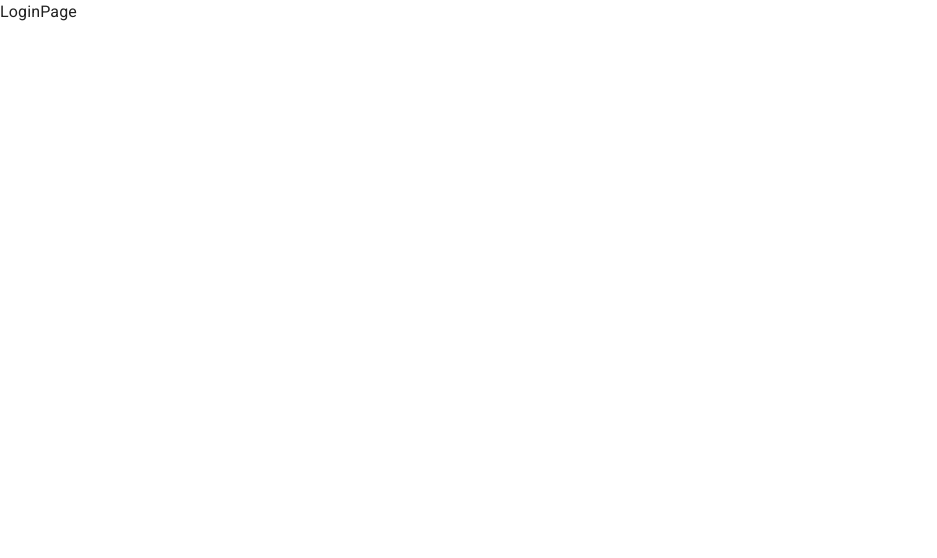
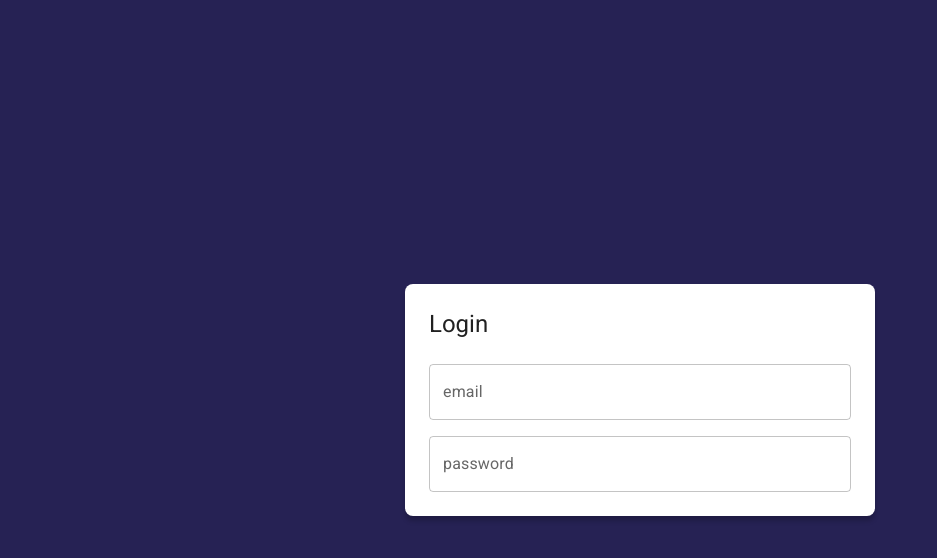
Before and after one commit to alejopua/Journal, a React (Vite) app: page /auth/login in a window 1280 px wide. Shown: the top 558 px of the page, without its empty margins (0-937 px from the left). Built offline with nearby package versions, Linux system fonts and the light colour scheme.

Commit message:
Add styled login form to LoginPage.jsx

```diff
--- a/src/auth/pages/LoginPage.jsx
+++ b/src/auth/pages/LoginPage.jsx
@@ -1,6 +1,49 @@
+import { Grid, Typography, TextField } from "@mui/material"
 
 export const LoginPage = () => {
   return (
-    <div>LoginPage</div>
+    <Grid
+      container
+      spacing={ 0 }
+      direction={ "column" }
+      alignItems="center"
+      justifyContent="center"
+      sx={{ minHeight: "100vh", backgroundColor: "primary.main", padding: 4 }}
+    >
+
+      <Grid
+        item
+        className="box-shadow"
+        xs={ 3 }
+        sx={{ backgroundColor: "white", padding: 3, borderRadius: 2 }}
+      >
+        <Typography variant="h5" sx={{ mb: 1 }}>Login</Typography>
+
+        <form action="">
+          <Grid container>
+            <Grid item xs={ 12 } sx={{ mt: 2 }}>
+              <TextField
+                label="email"
+                type="email"
+                placeholder="correo@google.com"
+                fullWidth
+              />
+            </Grid>
+
+            <Grid item xs={ 12 } sx={{ mt: 2 }}>
+              <TextField
+                label="password"
+                type="password"
+                placeholder="correo@google.com"
+                fullWidth
+              />
+            </Grid>
+          </Grid>
+        </form>
+
+
+      </Grid>
+
+    </Grid>
   )
 }
```
